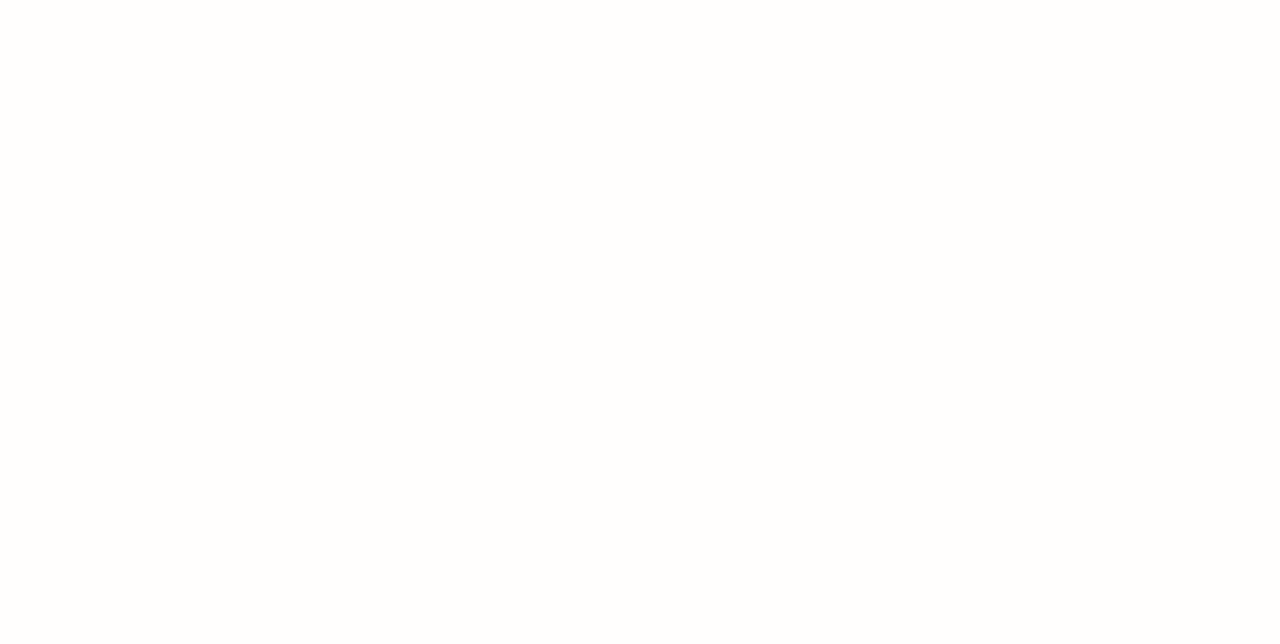
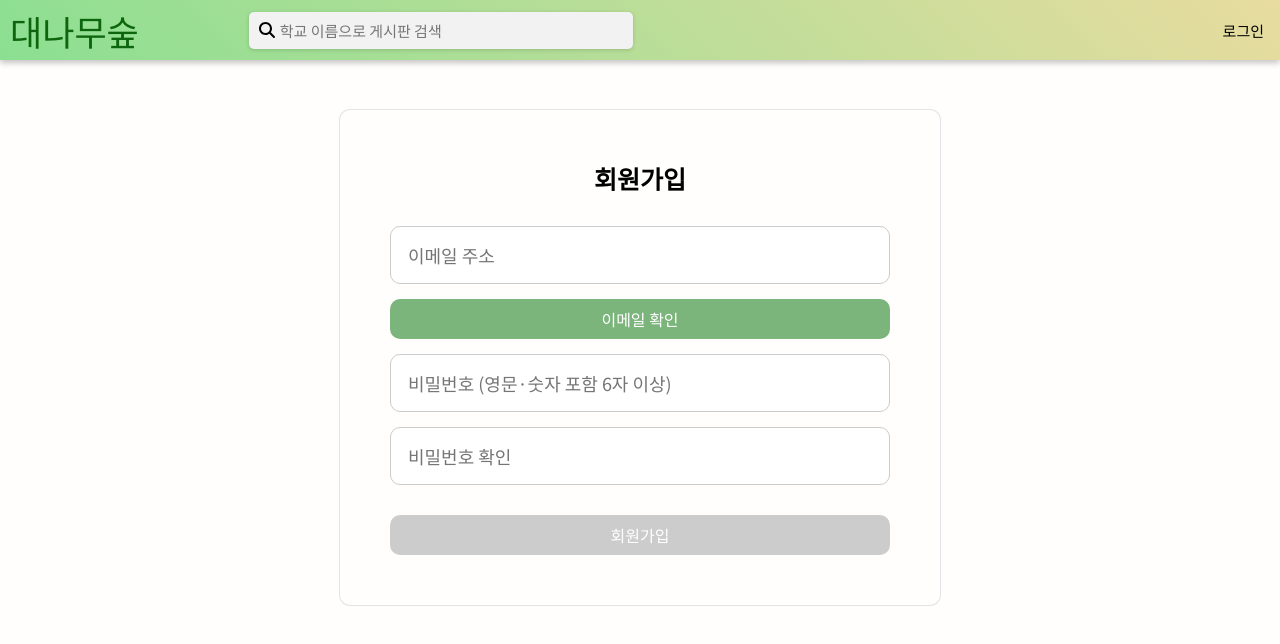
Before and after one commit to eclipse25/Bamboo-Forest, a React (Create React App) app in the folder react-frontend/: page /signup in a window 1280 px wide. Before the commit this address had no page. Shown: the top 644 px of the page. Built offline with nearby package versions, Linux system fonts and the light colour scheme; a web font is replaced by a local one.

Commit message:
Create sign-up page linked from login modal

```diff
--- a/react-frontend/src/App.js
+++ b/react-frontend/src/App.js
@@ -3,6 +3,7 @@
 import { RecentBoardsProvider, RecentBoardsContext } from './components/RecentBoardsContext';
 import Board from './pages/Board'; // 게시판 컴포넌트 예시
 import Home from './pages/Home'; // 홈 컴포넌트 예시
+import SignUp from './pages/SignUp';
 
 const TrackLocation = () => {
   const location = useLocation();
@@ -61,6 +62,7 @@
         <Routes>
           <Route path="/" element={<Home />} />
           <Route path="/board/:school_code" element={<Board />} />
+          <Route path="/signup" element={<SignUp />} />
         </Routes>
       </Router>
     </RecentBoardsProvider>
--- /dev/null
+++ b/react-frontend/src/pages/SignUp.js
@@ -0,0 +1,146 @@
+import React, { useState } from 'react';
+import axios from 'axios';
+import Header from '../components/Header';
+import '../styles/SignUp.css';
+
+const SignUp = () => {
+    const [email, setEmail] = useState('');
+    const [password, setPassword] = useState('');
+    const [confirmPassword, setConfirmPassword] = useState('');
+    const [emailError, setEmailError] = useState('');
+    const [emailAvailable, setEmailAvailable] = useState(false);
+    const [emailCheckMessage, setEmailCheckMessage] = useState('이메일 확인');
+    const [emailCheckError, setEmailCheckError] = useState('');
+    const [passwordError, setPasswordError] = useState('');
+
+    const isEmailValid = (email) => {
+        // 이메일 형식 확인을 위한 정규 표현식
+        const emailRegex = /^[^\s@]+@[^\s@]+\.[^\s@]+$/;
+        return emailRegex.test(email);
+    };
+
+    const isPasswordValid = (password) => {
+        // 비밀번호 형식 확인을 위한 정규 표현식 (6자 이상, 영어와 숫자 포함, 특수문자 허용)
+        const passwordRegex = /^(?=.*[A-Za-z])(?=.*\d)[A-Za-z\d!@#$%^&*]{6,}$/;
+        return passwordRegex.test(password);
+    };
+
+    const handleEmailCheck = async () => {
+        if (!isEmailValid(email)) {
+            setEmailCheckError('유효한 이메일 주소를 입력하세요.');
+            setEmailCheckMessage('이메일 확인');
+            return;
+        }
+        try {
+            // 이메일 중복 확인을 위한 임시 API 호출
+            // 현재는 항상 이메일 중복이 아닌 것으로 처리
+            setEmailAvailable(true);
+            setEmailError('');
+            setEmailCheckMessage('사용할 수 있는 이메일입니다');
+            setEmailCheckError('');
+        } catch (error) {
+            setEmailAvailable(false);
+            setEmailError('이미 사용중인 이메일입니다');
+            setEmailCheckMessage('이미 사용중인 이메일입니다');
+            setEmailCheckError('');
+        }
+    };
+
+    const handlePasswordChange = (e) => {
+        const newPassword = e.target.value;
+        setPassword(newPassword);
+        if (!isPasswordValid(newPassword)) {
+            setPasswordError('비밀번호 형식을 지켜주세요');
+        } else {
+            setPasswordError('');
+        }
+    };
+
+    const handleSubmit = async (event) => {
+        event.preventDefault();
+        if (!isPasswordValid(password)) {
+            alert('비밀번호 형식을 지켜주세요');
+            return;
+        }
+        if (password !== confirmPassword) {
+            alert('Passwords do not match');
+            return;
+        }
+        if (!emailAvailable) {
+            alert('Please check your email first');
+            return;
+        }
+        try {
+            await axios.post('http://localhost:8000/api/register', { email, password });
+            alert('User registered successfully');
+        } catch (error) {
+            alert('Error registering user');
+        }
+    };
+
+    const isFormValid = emailAvailable && password && confirmPassword && password === confirmPassword && isPasswordValid(password);
+
+    return (
+        <div>
+            <Header />
+            <div className='signup-content noto-sans-kr-400'>
+                <div className='signup-container'>
+                    <h3 className='signup-title'>회원가입</h3>
+                    <form className='signup-form' onSubmit={handleSubmit}>
+                        <input
+                            type="email"
+                            name="email"
+                            value={email}
+                            onChange={(e) => {
+                                setEmail(e.target.value);
+                                setEmailAvailable(false);
+                                setEmailError('');
+                                setEmailCheckMessage('이메일 확인');
+                                setEmailCheckError('');
+                            }}
+                            className={`noto-sans-kr-400 signup-input ${emailAvailable ? 'email-available' : ''}`}
+                            placeholder="이메일 주소"
+                            required
+                        />
+                        <button type="button"
+                            className={`check-button sign-up-button noto-sans-kr-400 ${emailCheckError ? 'error' : emailAvailable ? 'email-checked' : ''}`}
+                            onClick={handleEmailCheck}
+                            disabled={emailAvailable}>{emailCheckError || emailCheckMessage}</button>
+                        {emailError && <p className="error">{emailError}</p>}
+                        <input
+                            className='noto-sans-kr-400 signup-input'
+                            type="password"
+                            name="password"
+                            value={password}
+                            onChange={handlePasswordChange}
+                            placeholder="비밀번호 (영문·숫자 포함 6자 이상)"
+                            required
+                        />
+                        <input
+                            className='noto-sans-kr-400 signup-input'
+                            type="password"
+                            name="confirmPassword"
+                            value={confirmPassword}
+                            onChange={(e) => setConfirmPassword(e.target.value)}
+                            placeholder="비밀번호 확인"
+                            required
+                        />
+                        <div className='check-phrase'>
+                            {passwordError && <p className="mismatch">{passwordError}</p>}
+                            {!passwordError && password && confirmPassword && (
+                                <p className={password === confirmPassword ? 'match' : 'mismatch'}>
+                                    {password === confirmPassword ? '비밀번호가 일치합니다.' : '비밀번호가 일치하지 않습니다.'}
+                                </p>
+                            )}
+                        </div>
+                        <button type="submit"
+                            className={`sign-up-button noto-sans-kr-400 ${isFormValid ? 'submit-enabled' : 'submit-disabled'}`}
+                            disabled={!isFormValid}>회원가입</button>
+                    </form>
+                </div>
+            </div>
+        </div>
+    );
+};
+
+export default SignUp;
--- a/react-frontend/src/styles/LoginModal.css
+++ b/react-frontend/src/styles/LoginModal.css
@@ -60,7 +60,6 @@
 .modal-body form input[type="password"] {
     height: 45px;
     line-height: 45px;
-    padding-top: 5px;   /* 세로 중앙정렬문제 */
     text-indent: 10px;
     margin-bottom: 15px;
     border: 1px solid #ccc;
--- /dev/null
+++ b/react-frontend/src/styles/SignUp.css
@@ -0,0 +1,121 @@
+@import url('https://fonts.googleapis.com/css2?family=Noto+Sans+KR:wght@100..900&display=swap');
+
+.noto-sans-kr-400 {
+    font-family: "Noto Sans KR", sans-serif;
+    font-optical-sizing: auto;
+    font-weight: 400;
+    font-style: normal;
+}
+
+body {
+    background: rgb(255,254,238, 0.1);
+    /* background: linear-gradient(135deg, rgba(255,254,238,0.1) 50%, rgba(75, 182, 100, 0.1) 100%); */
+}
+
+.signup-content {
+    width: 1280px;
+    margin: 0 auto;
+    display: flex;
+    flex-direction: row;
+    box-sizing: border-box;
+    justify-content: center;
+}
+
+.bdr {
+    border: 1px dashed rgb(143, 143, 143);
+}
+
+.signup-container {
+    display: flex;
+    flex-direction: column;
+    width: 500px;
+    margin-top: 50px;
+    padding: 50px;
+    box-shadow: 0 0 0 1px #e3e5e8,0 1px 2px 0 rgba(0,0,0,.04);
+    border-radius: 10px;
+}
+
+.signup-title {
+    margin: 0;
+    display: flex;
+    justify-content: center;
+    margin-bottom: 30px;
+    font-size: 25px;
+}
+
+input.signup-input {
+    margin-bottom: 15px;
+    font-size: 18px;
+    border-radius: 10px;
+    text-indent: 15px;
+    padding-top: 15px;
+    padding-bottom: 15px;
+    border: 1px solid #ccc;
+}
+
+input.email-available {
+    border: 1px solid #4CAF50; /* 녹색 */
+}
+
+.signup-form {
+    display: flex;
+    flex-direction: column;
+}
+
+button.sign-up-button {
+    height: 40px;
+    color: white;
+    background-color: #7cb57c;
+    border-radius: 10px;
+    font-size: 16px;
+    box-sizing: border-box;
+    border: none;
+    cursor: pointer;
+}
+
+button.sign-up-button:hover {
+    background-color: #428f42;
+}
+
+button.error {
+    background-color: #ff4d4db8; /* 빨간색 */
+}
+
+button.email-checked {
+    background-color: #2f71ffb9; /* 파란색 */
+}
+
+.check-button {
+    margin-bottom: 15px;
+}
+
+button:disabled.submit-disabled {
+    background-color: #cccccc;
+    cursor: not-allowed;
+}
+
+.submit-enabled {
+    background-color: #7cb57c; /* 초록색 */
+}
+
+.match {
+    color: green;
+}
+
+.mismatch {
+    color: red;
+}
+
+.error {
+    color: white;
+}
+
+.check-phrase {
+    margin-bottom: 15px;
+    display: flex;
+    justify-content: center;
+}
+
+p {
+    margin: 0;
+}
```
Also changed, not shown: react-frontend/src/components/LoginModal.js (+12 -14 lines).
